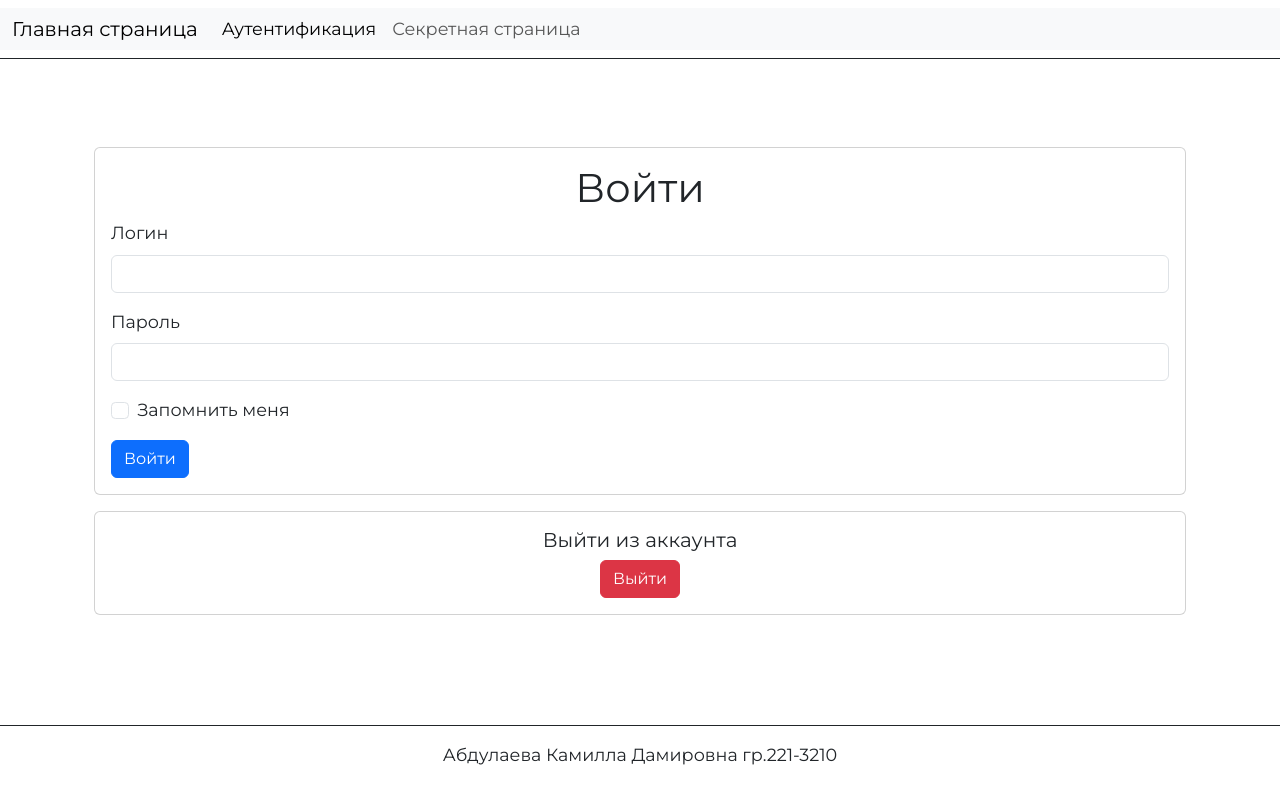
After one commit to Mythic1Sandwich/Abdulaeva-web-dev-2024-2, a Flask app: page /auth in a window 1280 px wide. The commit adds this page. Run offline with Flask 3, Linux system fonts and the light colour scheme.

Commit message:
Готово

```diff
--- a/lab1/app/templates/base.html
+++ b/lab1/app/templates/base.html
@@ -61,7 +61,7 @@
 
   <footer class="text-center">
     <hr>
-    <p>Абдулаева Камилла Дамирована гр.221-3210</p>
+    <p>Абдулаева Камилла Дамировна гр.221-3210</p>
   </footer>
 
 </body>
--- /dev/null
+++ b/lab3/app/app.py
@@ -0,0 +1,80 @@
+from flask import Flask, render_template, redirect, url_for, request, flash, session
+from flask_login import LoginManager, UserMixin, login_user, login_required, logout_user, current_user
+from functools import wraps
+
+app = Flask(__name__)
+app.secret_key = 'secret_key'
+
+manager = LoginManager()
+manager.init_app(app)
+
+users = {'user': {'password': 'qwerty'}}
+
+class User(UserMixin):
+    def __init__(self, id):
+        self.id = id
+
+    @property
+    def is_authenticated(self):
+        return True
+
+    @property
+    def is_active(self):
+        return True
+
+    @property
+    def is_anonymous(self):
+        return False
+
+    def get_id(self):
+        return str(self.id)
+
+@app.route('/')
+def index():
+    session['visits'] = session.get('visits', 0) + 1
+    return render_template('index.html', title='Главная страница')
+
+@manager.user_loader
+def load_user(user_id):
+    if user_id in users:
+        return User(user_id)
+    return None
+
+@app.route('/auth', methods=['GET', 'POST'])
+def auth():
+    if request.method == 'POST':
+        username = request.form['username']
+        password = request.form['password']
+        remember = request.form.get('remember')
+        if username in users and users[username]['password'] == password:
+            user = User(username)
+            login_user(user, remember=remember)
+            flash('Вы успешно вошли', 'success')
+            next_page = request.args.get('next')
+            return redirect(next_page or url_for('index'))
+        else:
+            flash('Неверный логин или пароль', 'error')
+    return render_template('auth.html')
+
+@app.route('/logout')
+def logout():
+    logout_user()
+    flash('Вы успешно вышли из аккаунта', 'success')
+    return redirect(url_for('auth'))
+
+def auth_message(f):
+    @wraps(f)
+    def decorated_function(*args, **kwargs):
+        if not current_user.is_authenticated:
+            flash('Для доступа к запрашиваемой странице необходимо пройти процедуру аутентификации!', 'error')
+            return redirect(url_for('auth', next=request.url))
+        return f(*args, **kwargs)
+    return decorated_function
+
+@app.route('/secret')
+@auth_message
+def secret():
+    return render_template('secret.html', title='Секретная страница')
+
+if __name__ == '__main__':
+    app.run(debug=True)
--- /dev/null
+++ b/lab3/app/static/styles.css
@@ -0,0 +1,11 @@
+body {
+    font-family: "Montserrat", sans-serif;
+    text-align: justify;
+    font-size: 1.1rem;
+    min-height: 100vh;
+    }
+
+    .footer-line {
+    opacity: 1.25;
+    margin: 0;
+    }
--- /dev/null
+++ b/lab3/app/templates/auth.html
@@ -0,0 +1,45 @@
+{% extends 'base.html' %}
+
+{% block content %}
+<div class="container">
+  <div class="card mt-5">
+    <div class="card-body">
+      <h1 class="card-title text-center">Войти</h1>
+      <form method="post">
+        <div class="mb-3">
+          <label for="username" class="form-label">Логин</label>
+          <input type="text" class="form-control" id="username" name="username" required>
+        </div>
+        <div class="mb-3">
+          <label for="password" class="form-label">Пароль</label>
+          <input type="password" class="form-control" id="password" name="password" required>
+        </div>
+        <div class="mb-3 form-check">
+          <input type="checkbox" class="form-check-input" id="remember" name="remember">
+          <label class="form-check-label" for="remember">Запомнить меня</label>
+        </div>
+        <button type="submit" class="btn btn-primary">Войти</button>
+      </form>
+    </div>
+  </div>
+
+  <div class="card mt-3">
+    <div class="card-body">
+      <h5 class="card-title text-center">Выйти из аккаунта</h5>
+      <div class="text-center">
+        <a href="{{ url_for('logout') }}" class="btn btn-danger">Выйти</a>
+      </div>
+    </div>
+  </div>
+
+  {% with messages = get_flashed_messages() %}
+  {% if messages %}
+  <div id="flash-messages" class="alert alert-danger mt-3" role="alert">
+    {% for message in messages %}
+    {{ message }}
+    {% endfor %}
+  </div>
+  {% endif %}
+  {% endwith %}
+</div>
+{% endblock content %}
--- /dev/null
+++ b/lab3/app/templates/base.html
@@ -0,0 +1,72 @@
+<!doctype html>
+<html lang="ru">
+<head>
+  <meta charset="utf-8">
+  <meta name="viewport" content="width=device-width, initial-scale=1">
+  <meta name="description" content="Главная страница счетчика посещений">
+  <link rel="preconnect" href="https://fonts.googleapis.com">
+  <link rel="preconnect" href="https://fonts.gstatic.com" crossorigin>
+  <link href="https://fonts.googleapis.com/css2?family=Montserrat&display=swap" rel="stylesheet">
+
+  <link rel="stylesheet" href="https://cdn.jsdelivr.net/npm/bootstrap@5.3.3/dist/css/bootstrap.min.css">
+  <link rel="stylesheet" href="{{ url_for('static', filename='styles.css') }}">
+
+  <title>
+    {% if title %}
+    {{ title }}
+    {% else %}
+    Лабораторная работа №3
+    {% endif %}
+  </title>
+</head>
+<body class="d-flex flex-column">
+  <header>
+    <nav class="navbar navbar-expand-lg">
+      <div class="container-fluid bg-light">
+        <a class="navbar-brand" href="{{ url_for('index')}}">Главная страница</a>
+        <button class="navbar-toggler" type="button" data-bs-toggle="collapse" data-bs-target="#navbarSupportedContent"
+          aria-controls="navbarSupportedContent" aria-expanded="false" aria-label="Toggle navigation">
+          <span class="navbar-toggler-icon"></span>
+        </button>
+        <div class="collapse navbar-collapse" id="navbarSupportedContent">
+          <ul class="navbar-nav me-auto mb-2 mb-lg-0">
+            <li class="nav-item">
+              <a class="nav-link {% if request.endpoint == 'auth' %} active {% endif %}" href="{{ url_for('auth')}}">Аутентификация</a>
+            </li>
+            <li class="nav-item">
+              <a class="nav-link {% if request.endpoint == 'secret' %} active {% endif %}" href="{{ url_for('secret')}}">Секретная страница</a>
+            </li>
+          </ul>
+        </div>
+      </div>
+    </nav>
+    <hr class="footer-line pb-4">
+  </header>
+
+  <main class="container mt-3">
+    {% block content %}
+    <h1 class="text-center">Счетчик посещений</h1>
+    <div class="line"></div>
+    <div class="text-center">
+      <p>Вы посетили данную страницу - {{ session['visits'] }} раз(а)</p>
+      {% with messages = get_flashed_messages() %}
+        {% if messages %}
+          <ul class="list-unstyled">
+            {% for message in messages %}
+              <li>{{ message }}</li>
+            {% endfor %}
+          </ul>
+        {% endif %}
+      {% endwith %}
+    </div>
+    {% endblock content %}
+  </main>
+
+  <footer class="container-fluid text-center py-3 px-0 mt-auto">
+    <hr class="footer-line pb-3">
+    <p>Абдулаева Камилла Дамировна гр.221-3210</p>
+  </footer>
+
+  <script src="https://cdn.jsdelivr.net/npm/bootstrap@5.3.3/dist/js/bootstrap.bundle.min.js"></script>
+</body>
+</html>
--- /dev/null
+++ b/lab3/app/templates/index.html
@@ -0,0 +1 @@
+{% extends 'base.html' %}
```
Also changed, not shown: lab3/app/templates/secret.html (added, +10 -0 lines), lab3/requirements.txt (added, +13 -0 lines), 1 other file.
